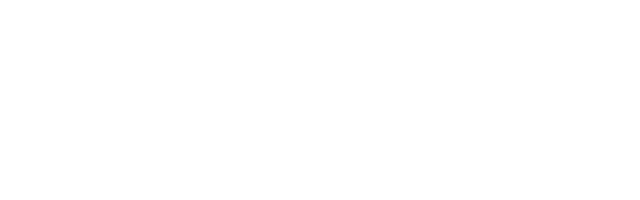
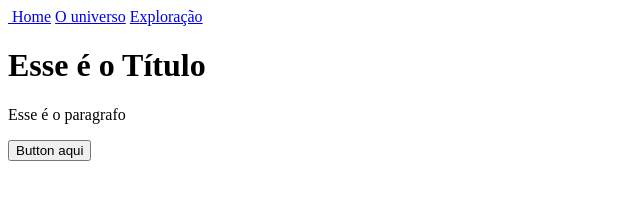
Before and after one commit to AdrielKlem/Desafio---SPA-Universo, a plain HTML site: page index.html in a window 1280 px wide. Shown: the whole page, without its empty margins (0-640 px from the left). Drawn offline with Linux system fonts and the light colour scheme.

Commit message:
default config

```diff
--- a/index.html
+++ b/index.html
@@ -1,9 +1,27 @@
 <!DOCTYPE html>
-<html lang="en">
+<html lang="pt-br">
   <head>
     <meta charset="UTF-8" />
     <meta name="viewport" content="width=device-width, initial-scale=1.0" />
-    <title>Document</title>
+    <title>SPA Universe</title>
   </head>
-  <body></body>
+  <body>
+    <header>
+      <nav>
+        <a href="/" onclick="route()">
+          <img src="" alt="" />
+        </a>
+        <a href="/" onclick="route()">Home</a>
+        <a href="/universe.html" onclick="route()">O universo</a>
+        <a href="/explore.html" onclick="route()">Exploração</a>
+      </nav>
+    </header>
+    <main>
+      <div id="app">
+        <h1>Esse é o Título</h1>
+        <p>Esse é o paragrafo</p>
+        <button>Button aqui</button>
+      </div>
+    </main>
+  </body>
 </html>
```
